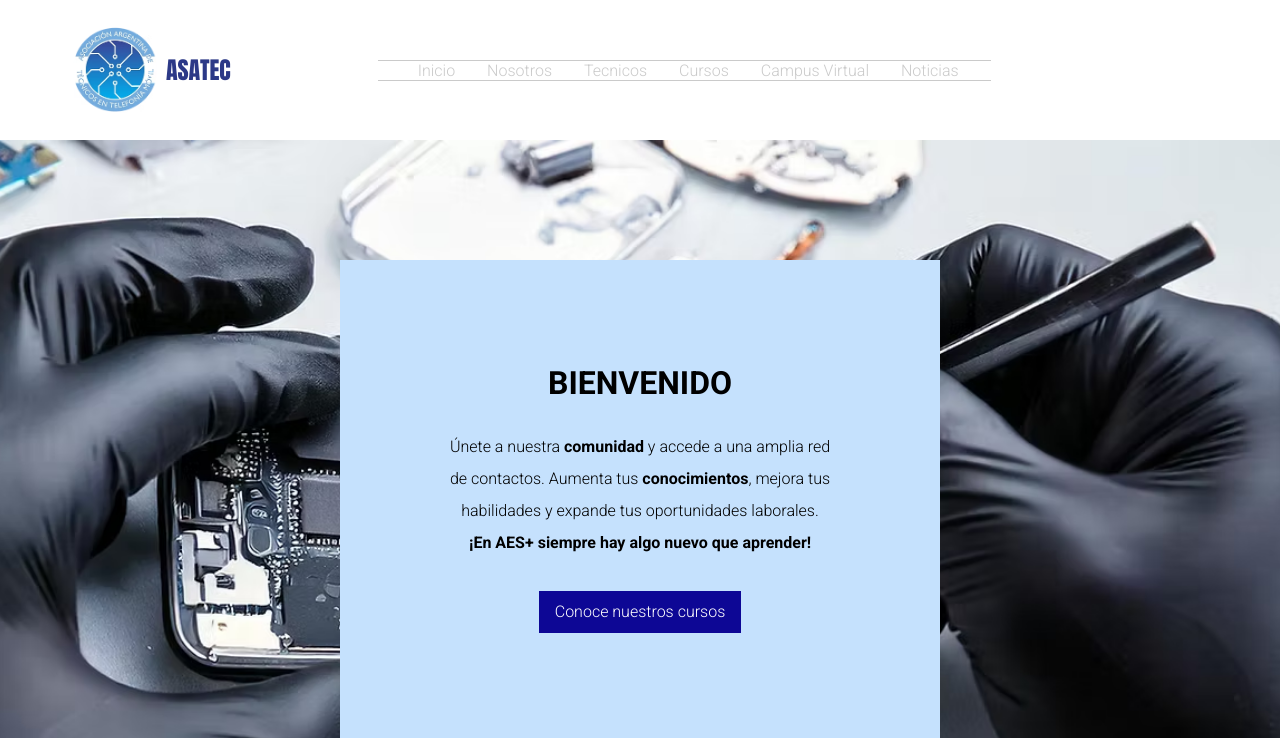
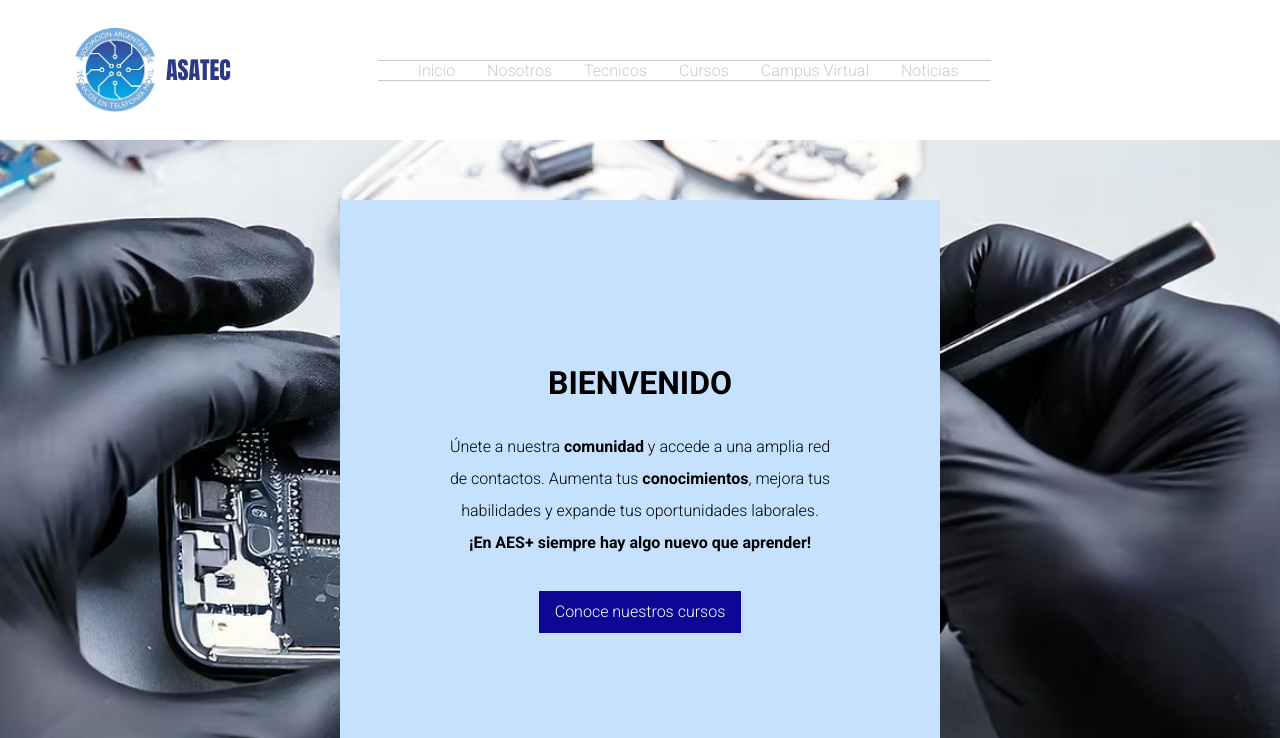
Before and after one commit to polter94/asatec-main, a React (Vite) app: page / in a window 1280 px wide. Shown: the top 738 px of the page. Built offline with nearby package versions, Linux system fonts and the light colour scheme.

Commit message:
se aplica fix a clase box

```diff
--- a/src/components/Pages/inicio.css
+++ b/src/components/Pages/inicio.css
@@ -69,8 +69,8 @@
   height: min(400px, 60vh); */
 
   width: min(600px, 85vw);
+  height: 600px;
   min-height: 60vh;
-  height: auto;
 
   background-color: #c5e1fd;
 }
```
Also changed, not shown: 4 other files (tests, documents, lock files or other folders).
